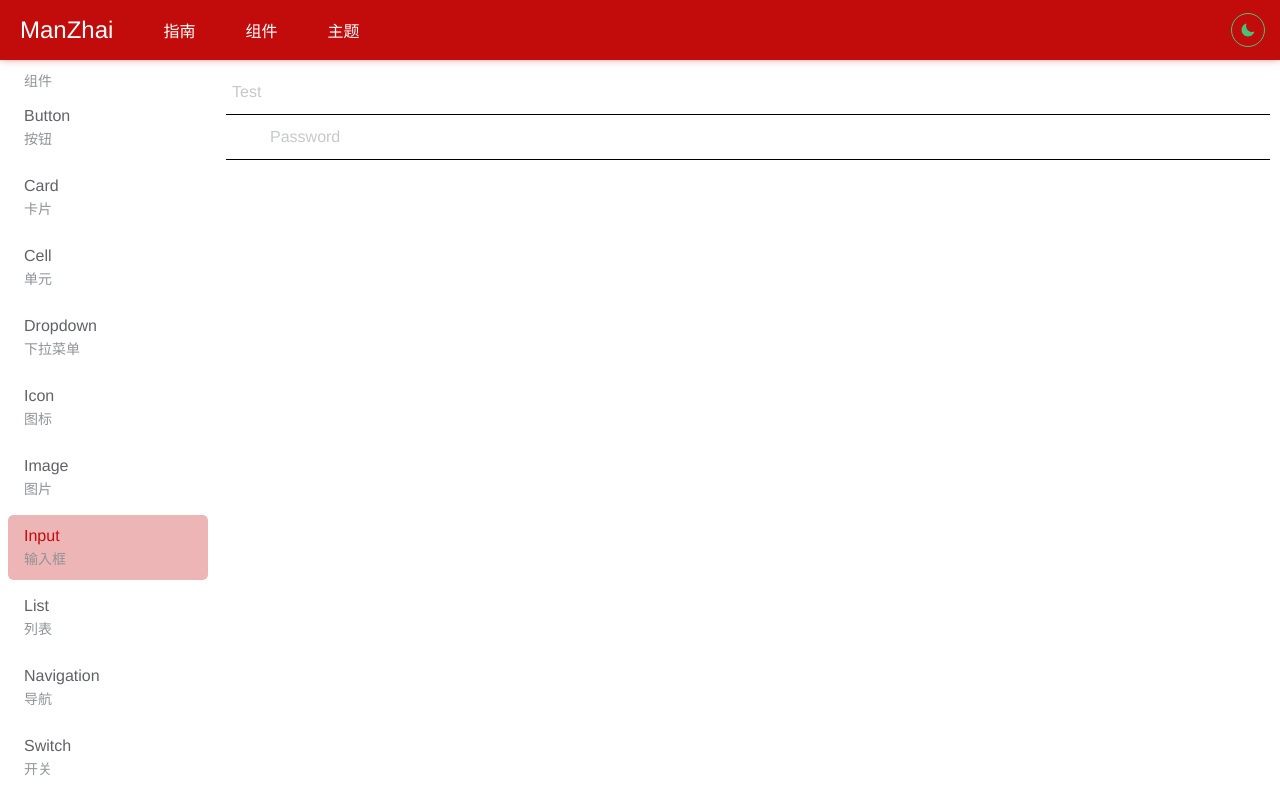
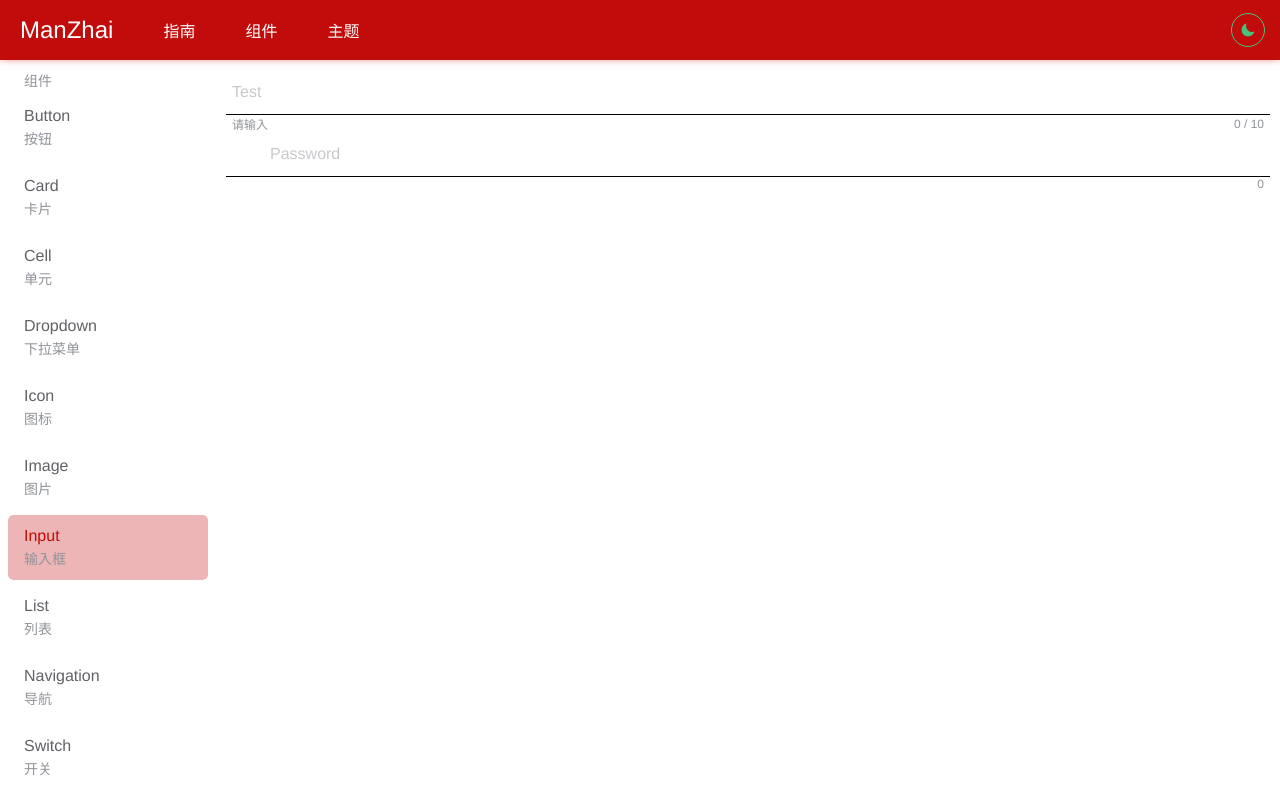
Before and after one commit to ljw1412/manzhai-ui, a Vue app: page /#/component/input in a window 1280 px wide. Built offline with nearby package versions, Linux system fonts and the light colour scheme.

Commit message:
完善 helper-line

```diff
--- a/example/views/Component/Input.vue
+++ b/example/views/Component/Input.vue
@@ -2,10 +2,14 @@
   <div class="component-input">
     <mz-input v-model="value"
       label="Test"
-      id="test"></mz-input>
+      id="test"
+      hint="请输入"
+      show-word-count
+      maxlength="10"></mz-input>
     <mz-input v-model="value"
       type="password"
       label="Password"
+      show-word-count
       id="password">
       <mz-icon slot="prepend"
         name="md-key"
--- a/packages/Input/Input.vue
+++ b/packages/Input/Input.vue
@@ -17,6 +17,8 @@
           v-bind="$attrs"
           :value="value"
           :type="type"
+          :maxlength="maxlength"
+          :readonly="readonly"
           :autocomplete="autocomplete?'on':'off'"
           @compositionstart="onCompositionstart"
           @compositionupdate="onCompositionUpdate"
@@ -33,9 +35,10 @@
       <div class="mz-input__line"
         :class="{'mz-input__line--active':isFocused}"></div>
     </div>
-    <div class="mz-input__helper-line">
-      <div class="mz-input__helper-text"></div>
-      <div class="mz-input__counter"></div>
+    <div class="mz-input__helper-line flex-center-space-between">
+      <div class="mz-input__helper-text">{{hint}}</div>
+      <div v-if="showWordCount"
+        class="mz-input__counter">{{countStr}}</div>
     </div>
   </div>
 </template>
@@ -54,13 +57,28 @@ export default class MzInput extends Mixins(SizeMixin) {
   readonly readonly!: boolean
   @Prop({ type: Boolean, default: false })
   readonly autocomplete!: boolean
+  @Prop(Boolean)
+  readonly showWordCount!: boolean
+  @Prop([String, Number])
+  readonly maxlength!: string | number
   @Prop(String)
   readonly label!: string
+  @Prop(String)
+  readonly hint!: string
   @Ref('input')
   readonly inputRef!: HTMLInputElement
 
   isFocused = false
   isComposing = false
+
+  get count() {
+    if (typeof this.value === 'string') return this.value.length
+    return this.value
+  }
+
+  get countStr() {
+    return this.maxlength ? this.count + ' / ' + this.maxlength : this.count
+  }
 
   onCompositionstart(event: CompositionEvent) {
     this.isComposing = true
@@ -101,12 +119,14 @@ export default class MzInput extends Mixins(SizeMixin) {
 @import '@/styles/common/index.scss';
 .mz-input {
   --mz-input__input-padding: 20px 6px 6px;
-  --mz-input__font-size: 16px;
-  --mz-input__font-color: var(--color-text-primary);
-  --mz-input__line-color: var(--color-primary);
-  --mz-input__caret-color: var(--color-primary);
+  --mz-input__input-font-size: 16px;
+  --mz-input__input-font-color: var(--color-text-primary);
+  --mz-input__input-caret-color: var(--color-primary);
   --mz-input__label-color: var(--color-text-secondary);
   --mz-input__label-color--focus: var(--color-primary);
+  --mz-input__line-color: var(--color-primary);
+  --mz-input__message-color: var(--color-text-secondary);
+  --mz-input__message-font-size: 12px;
 
   &__container {
     position: relative;
@@ -156,8 +176,8 @@ export default class MzInput extends Mixins(SizeMixin) {
 
   &__inner {
     box-sizing: border-box;
-    font-size: var(--mz-input__font-size);
-    color: var(--mz-input__font-color);
+    font-size: var(--mz-input__input-font-size);
+    color: var(--mz-input__input-font-color);
     width: 100%;
     height: 100%;
     padding: var(--mz-input__input-padding);
@@ -166,7 +186,7 @@ export default class MzInput extends Mixins(SizeMixin) {
     outline: none;
     background: none;
     appearance: none;
-    caret-color: var(--mz-input__caret-color);
+    caret-color: var(--mz-input__input-caret-color);
   }
 
   &__line {
@@ -186,5 +206,11 @@ export default class MzInput extends Mixins(SizeMixin) {
       transform: scaleX(1);
     }
   }
+
+  &__helper-line {
+    padding: 0 6px;
+    color: var(--mz-input__message-color);
+    font-size: var(--mz-input__message-font-size);
+  }
 }
 </style>
```
